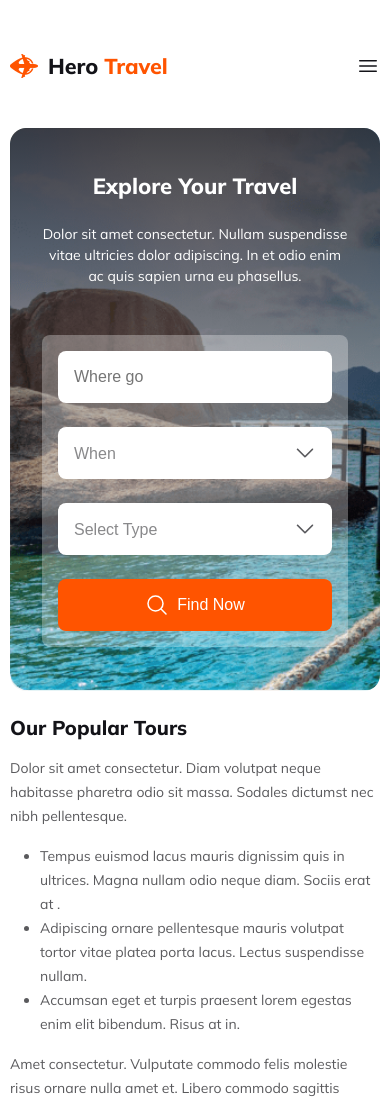
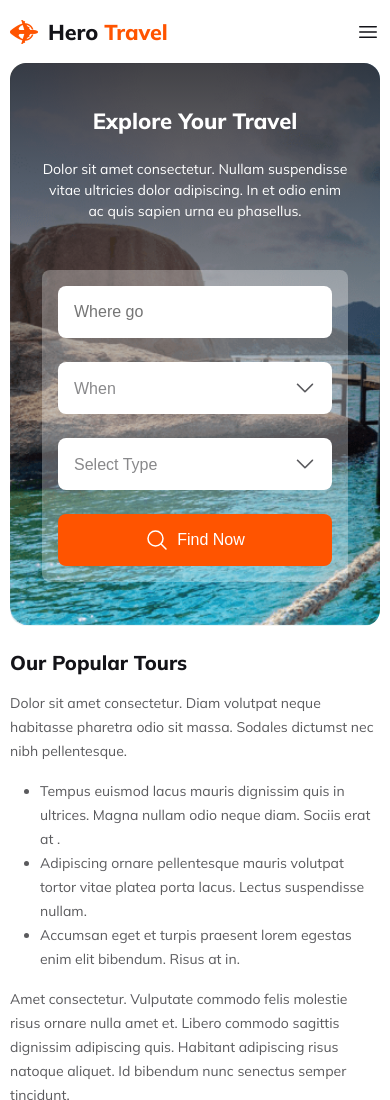
Before and after one commit to farisulalamruddro/b9a2, a plain HTML site: page index.html in a window 390 px wide. Shown: the top 1100 px of the page. Drawn offline with Linux system fonts and the light colour scheme.

Commit message:
Update style.css

```diff
--- a/assets/style.css
+++ b/assets/style.css
@@ -650,6 +650,10 @@ footer .sep {
     line-height: normal;
   }
 
+  header{
+    padding: 18px 0px;
+  }
+
   .desk-nav {
     display: none;
   }
```
